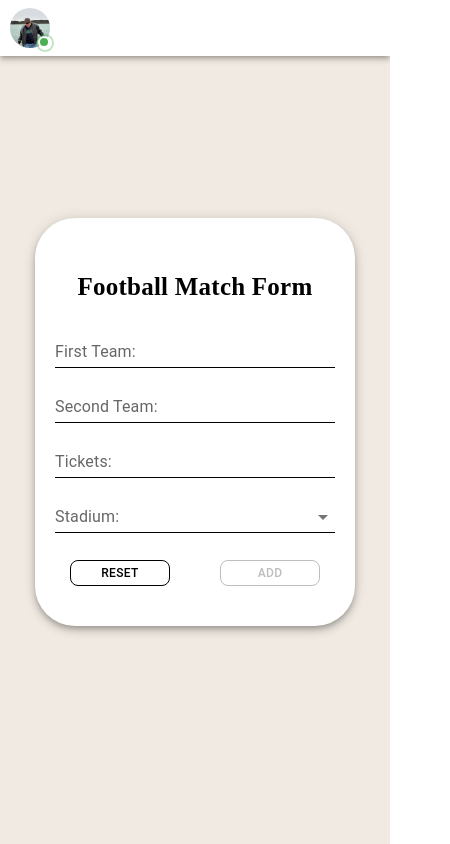
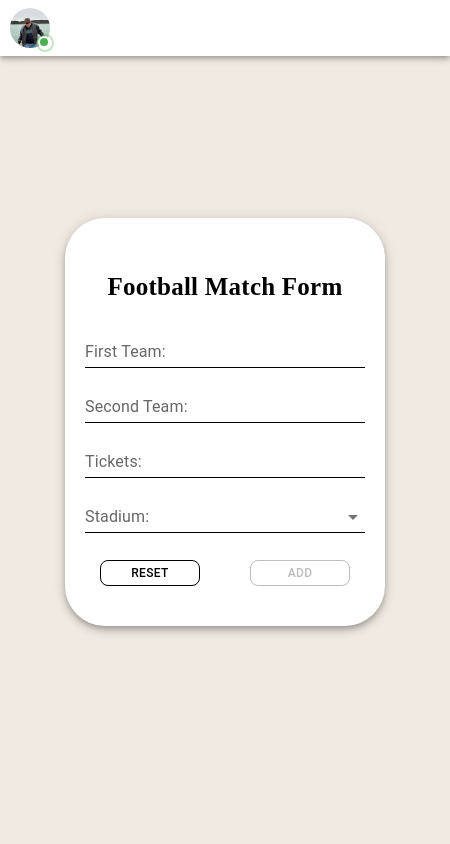
Before and after one commit to proga-react-practice/sigma-bohdan-mylyi, a React (Vite) app: page / in a window 390 px wide. Shown: the whole page, 450 px wide, since content can reach past the window. Built offline with nearby package versions, Linux system fonts and the light colour scheme; a web font is replaced by a local one.

Commit message:
add media query for small screens

```diff
--- a/src/Container.tsx
+++ b/src/Container.tsx
@@ -34,6 +34,9 @@ const Container: React.FC = () => {
             display: "flex",
             flexDirection: "row",
             gap: theme.spacing(5),
+            "@media screen and (max-width: 770px)": {
+              flexDirection: "column",
+            },
           }}
         >
           <Grid
--- a/src/Header.tsx
+++ b/src/Header.tsx
@@ -12,6 +12,7 @@ const Header: React.FC = () => {
             position: "absolute",
             top: 0,
             left: 0,
+            minWidth: "450px"
           }}
         >
           <Toolbar>
--- a/src/index.css
+++ b/src/index.css
@@ -17,7 +17,7 @@ body {
   margin: 0;
   display: flex;
   place-items: center;
-  min-width: 320px;
+  min-width: 450px;
   min-height: 100vh;
   background-color:rgb(241, 234, 226);
 }
```
